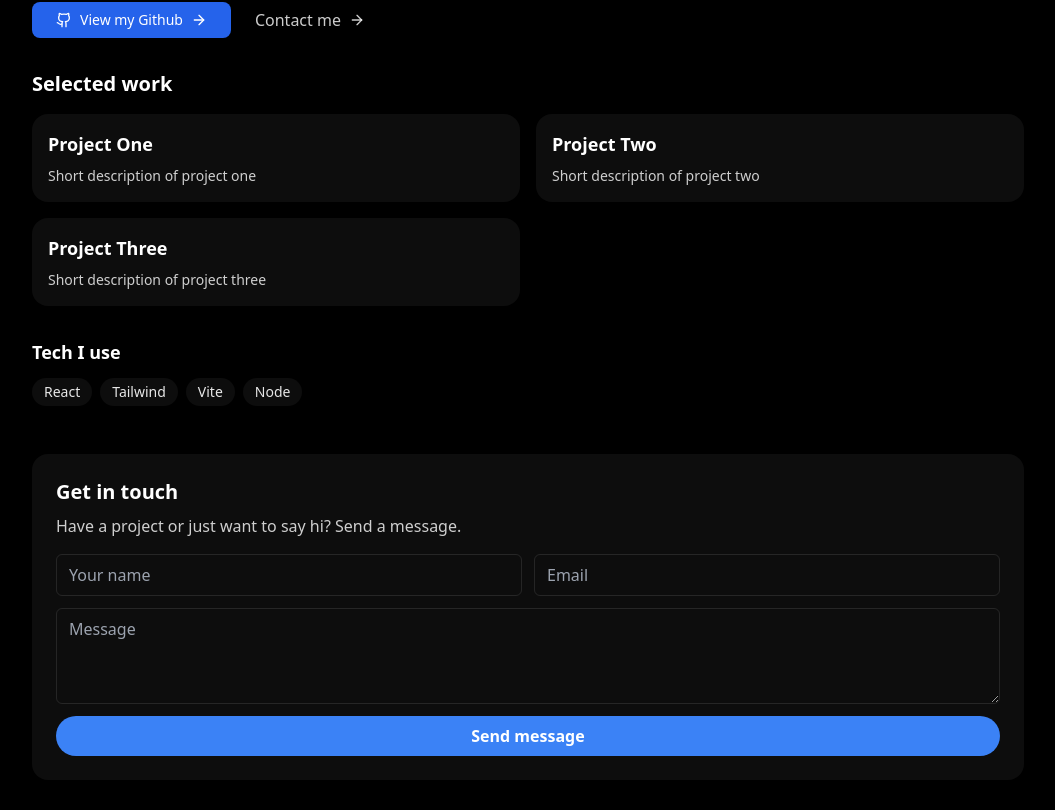
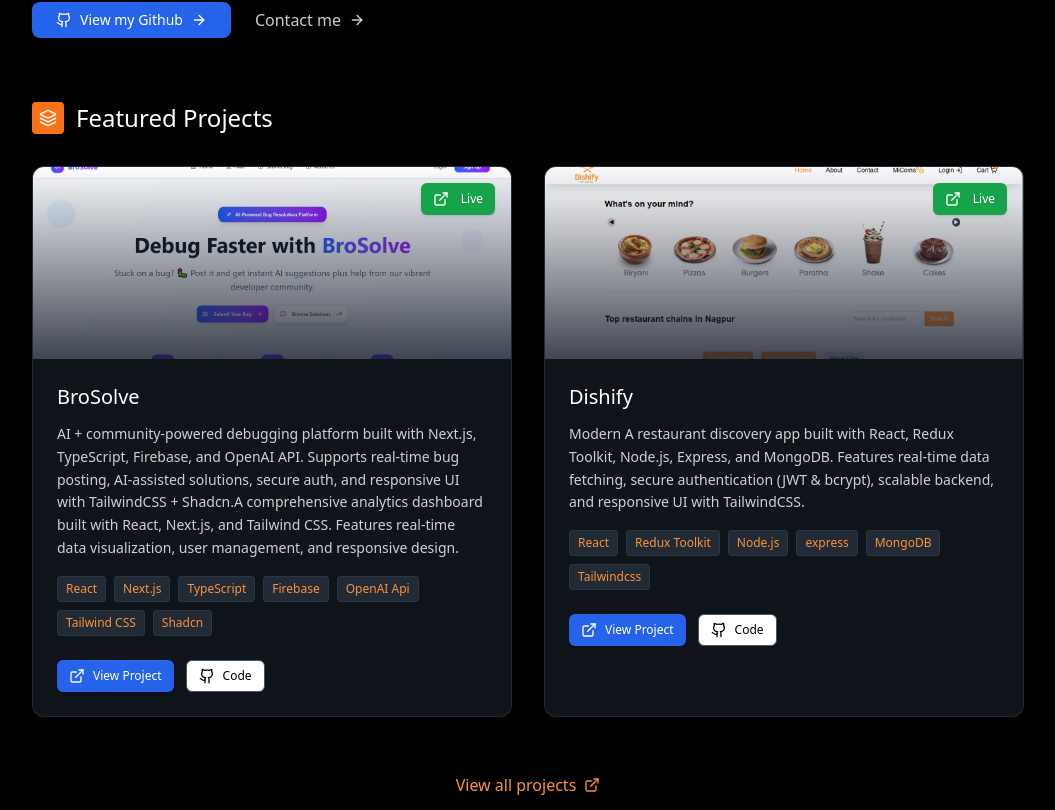
Before and after one commit to MrMi18/portfolio-web, a React (Vite) app: page / in a window 1280 px wide. Shown: the part 1490-2300 px from the top of the page, without its empty margins (112-1167 px from the left). Built offline with nearby package versions, Linux system fonts and the light colour scheme.

Commit message:
projects section with styling added

```diff
--- a/src/components/Projects.jsx
+++ b/src/components/Projects.jsx
@@ -1,25 +1,128 @@
-import React from 'react'
+import { ExternalLink, Github, Layers } from "lucide-react";
+import { Button } from "./ui/button";
+import dishifySc from '../assets/dishify-sc.png'
+import brosolveSc from '../assets/brosolve-sc.png'
 
-const projects = [
-  { title: 'Project One', desc: 'Short description of project one', href: '#' },
-  { title: 'Project Two', desc: 'Short description of project two', href: '#' },
-  { title: 'Project Three', desc: 'Short description of project three', href: '#' },
-]
 
 const Projects = () => {
+ const projects = [
+    {
+      id: 1,
+      title: "BroSolve",
+      description: "AI + community-powered debugging platform built with Next.js, TypeScript, Firebase, and OpenAI API. Supports real-time bug posting, AI-assisted solutions, secure auth, and responsive UI with TailwindCSS + Shadcn.A comprehensive analytics dashboard built with React, Next.js, and Tailwind CSS. Features real-time data visualization, user management, and responsive design.",
+      image: brosolveSc,
+      technologies: ["React", "Next.js", "TypeScript", "Firebase ", "OpenAI Api", "Tailwind CSS", "Shadcn"],
+      liveUrl: "https://BroSolve.online",
+      githubUrl: "https://github.com/MrMi18/broSolve",
+      featured: true
+    },
+    {
+      id: 2,
+      title: "Dishify",
+      description: "Modern A restaurant discovery app built with React, Redux Toolkit, Node.js, Express, and MongoDB. Features real-time data fetching, secure authentication (JWT & bcrypt), scalable backend, and responsive UI with TailwindCSS.",
+      image: dishifySc,
+      technologies: ["React", "Redux Toolkit" ,"Node.js", "express" , "MongoDB", "Tailwindcss", ],
+      liveUrl: "https://dishify-by-mrmi.netlify.app/",
+      githubUrl: "https://github.com/MrMi18/Dishify-",
+      featured: true
+    }
+  ];
+
   return (
-    <section id='work' className='mt-8'>
-      <h2 className='text-xl font-semibold mb-4'>Selected work</h2>
-      <div className='grid grid-cols-1 sm:grid-cols-2 gap-4'>
-        {projects.map((p) => (
-          <a key={p.title} href={p.href} className='block rounded-2xl p-4 bg-white/5 hover:bg-white/6 transition'>
-            <h3 className='font-semibold text-lg'>{p.title}</h3>
-            <p className='mt-2 text-sm text-white/80'>{p.desc}</p>
-          </a>
+    <div className="space-y-8 my-16">
+      <div className="flex items-center gap-3 mb-8">
+        <div className="w-8 h-8 bg-orange-500 rounded flex items-center justify-center">
+          <Layers size={18} className="text-white" />
+        </div>
+        <h2 className="text-2xl text-white">Featured Projects</h2>
+      </div>
+
+      <div className="grid grid-cols-1 lg:grid-cols-2 gap-8">
+        {projects.map((project) => (
+          <div
+            key={project.id}
+            className="bg-gray-800/50 rounded-xl border border-gray-700/50 backdrop-blur-sm overflow-hidden group hover:border-gray-600/50 transition-all duration-300 hover:transform hover:scale-[1.02]"
+          >
+            {/* Project Image */}
+            <div className="relative h-48 overflow-hidden"
+              onClick={() => window.open(project.liveUrl , "_blank", "noopener,noreferrer")}
+            >
+              <img
+                src={project.image}
+                alt={project.title}
+                className="w-full h-full object-cover transition-transform duration-300 group-hover:scale-110"
+              />
+              <div className="absolute inset-0 bg-gradient-to-t from-gray-900/80 to-transparent"></div>
+
+              {/* Live Project Button - Overlay */}
+              <div className="absolute top-4 right-4">
+                <Button
+                  size="sm"
+                  className="bg-green-600 hover:bg-green-700 text-white px-3 py-1 text-xs"
+                >
+                  <ExternalLink size={12} className="mr-1" />
+                  Live
+                </Button>
+              </div>
+            </div>
+
+            {/* Project Content */}
+            <div className="p-6">
+              <h3 className="text-xl text-white mb-3 group-hover:text-orange-400 transition-colors">
+                {project.title}
+              </h3>
+
+              <p className="text-white/80 text-sm leading-relaxed mb-4">
+                {project.description}
+              </p>
+
+              {/* Technologies */}
+              <div className="flex flex-wrap gap-2 mb-6">
+                {project.technologies.map((tech) => (
+                  <span
+                    key={tech}
+                    className="px-2 py-1 bg-gray-700/50 text-orange-400 rounded text-xs border border-gray-600/30"
+                  >
+                    {tech}
+                  </span>
+                ))}
+              </div>
+
+              {/* Action Buttons */}
+              <div className="flex items-center gap-3">
+                <Button
+                 onClick={() => window.open(project.liveUrl , "_blank", "noopener,noreferrer")}
+                  size="sm"
+                  className="bg-blue-600 hover:bg-blue-700 text-white flex items-center gap-2"
+                >
+                  <ExternalLink size={14} />
+                  View Project
+                </Button>
+
+                <Button
+                 onClick={() => window.open(project.githubUrl , "_blank", "noopener,noreferrer")}
+                  size="sm"
+                  variant="outline"
+                  className="border-gray-600 bg-white text-black hover:bg-gray-700 flex items-center gap-2"
+                >
+                  <Github size={14} />
+                  Code
+                </Button>
+              </div>
+            </div>
+          </div>
         ))}
       </div>
-    </section>
-  )
+
+      {/* View All Projects Link */}
+      <div className="text-center pt-6">
+        <button className="text-orange-400 hover:text-orange-300 transition-colors flex items-center gap-2 mx-auto">
+          View all projects
+          <ExternalLink size={16} />
+        </button>
+      </div>
+    </div>
+  );
 }
 
 export default Projects
```
Also changed, not shown: src/assets/brosolve-sc.png (added), src/assets/dishify-sc.png (added), src/components/MyStudio.jsx (line endings or trailing spaces).
